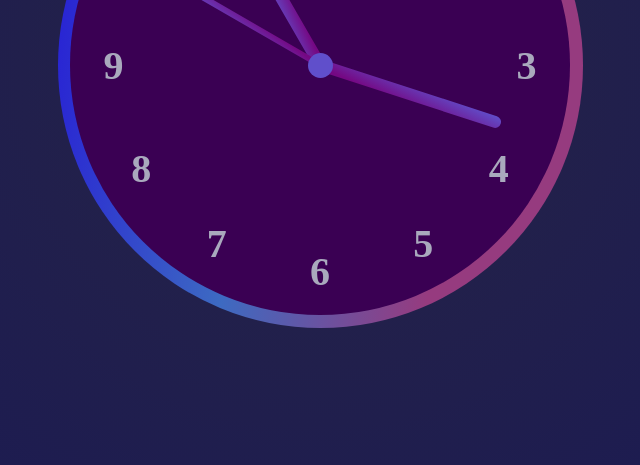
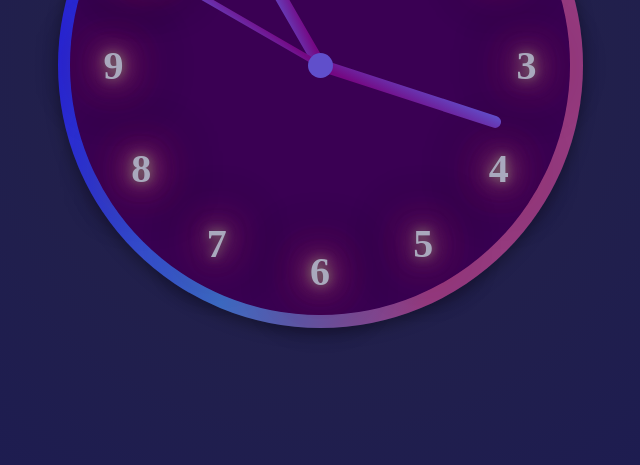
Before and after one commit to Parhamddeveloper/Analog-Clock, a plain HTML site: page index.html in a window 1280 px wide. Shown: the part 335-800 px from the top of the page, without its empty margins (320-960 px from the left). Drawn offline with Linux system fonts and the light colour scheme.

Commit message:
Created Clock

```diff
--- a/CSS/index.css
+++ b/CSS/index.css
@@ -21,8 +21,11 @@ body{
     color: rgb(169, 169, 189);
     justify-content: center;
     align-items: center;
+
 }
 .Clock::before{
+
+    box-shadow: rgba(0, 0, 0, 0.35) 0px 5px 15px;
     content: "";
     width: 525px;
     height: 525px;
@@ -41,6 +44,7 @@ body{
 .Number b{
     transform: rotate(calc(-30deg * var(--index)));
     display: inline-block;
+    text-shadow: 0 0 10px #7b6969, 0 0 20px #7e6464, 0 0 30px #906b7e, 0 0 40px #e60073, 0 0 50px #e60073, 0 0 60px #33061c, 0 0 70px #18010d;
 }
 
 .CenterDot{
```
